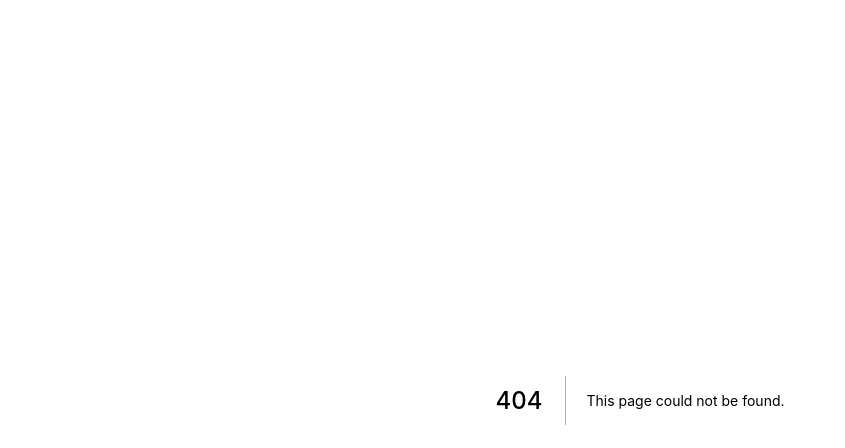
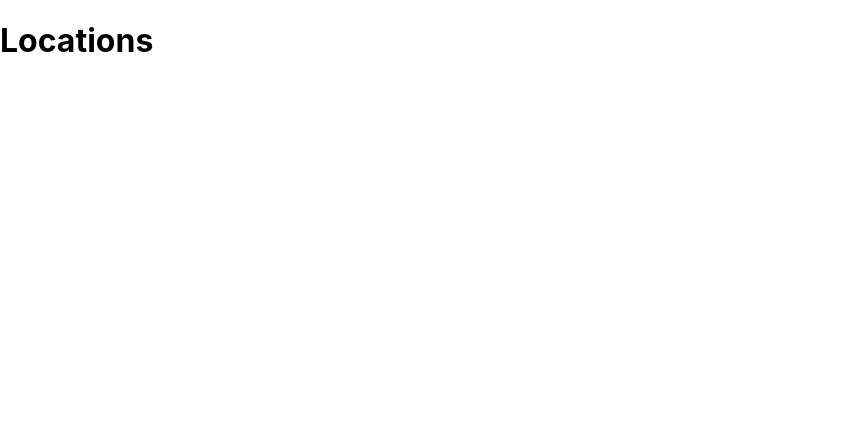
Before and after one commit to phogtr/TBD, a Next.js app in the folder client/: page /locations in a window 1280 px wide. Before the commit this address had no page. Shown: the top 448 px of the page, without its empty margins (0-845 px from the left). Built offline with nearby package versions, Linux system fonts and the light colour scheme.

Commit message:
basic tickets & locations routes

```diff
--- /dev/null
+++ b/client/pages/locations/index.tsx
@@ -0,0 +1,12 @@
+import React from "react";
+
+interface ILocationsProps {}
+
+const Locations: React.FC<ILocationsProps> = ({}) => {
+  return (
+    <div>
+      <h1>Locations</h1>
+    </div>
+  );
+};
+export default Locations;
```
Also changed, not shown: client/pages/tickets/index.tsx (added, +12 -0 lines).
